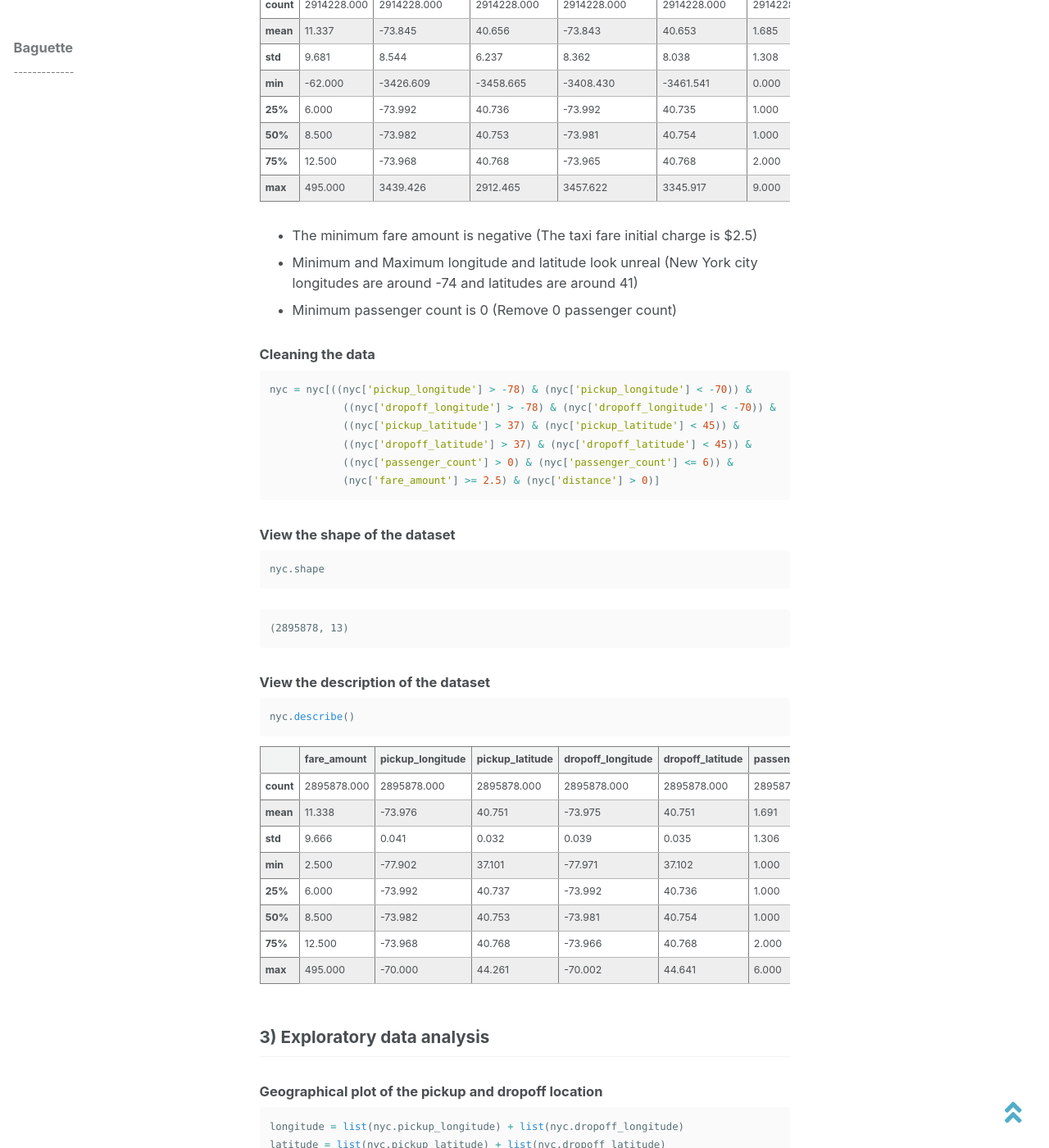
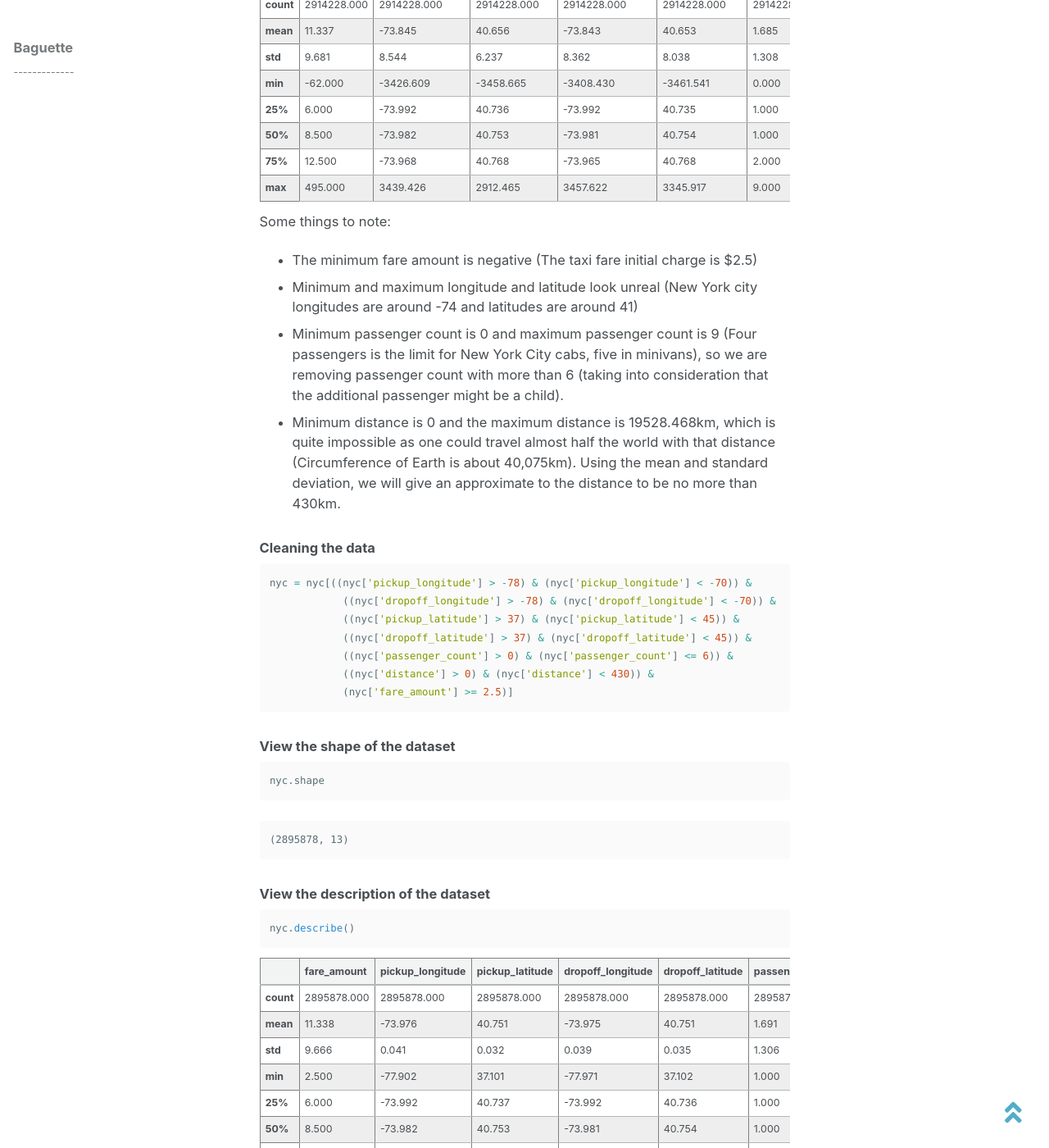
Before and after one commit to baguettexci/baguettexci.gituhb.io, a Jekyll site: the page built from _posts/2018-10-28-NYC-Taxi.md, in a window 1280 px wide and 1400 px high, scrolled down 4106 px. Shown: the whole window at 82% size. Built offline with Jekyll 4.4.1, drawn with Linux system fonts in a browser that asks for light colours; nearby versions of some CDN libraries; formulas are drawn with MathJax 3; some of the changed text lies outside the part shown.

Commit message:
Update 2018-10-28-NYC-Taxi.md

````diff
--- a/_posts/2018-10-28-NYC-Taxi.md
+++ b/_posts/2018-10-28-NYC-Taxi.md
@@ -153,7 +153,7 @@ $${\text Haversine}= {\text 2r\ arcsin}\left(\sqrt {sin^2\left(\frac{\phi_2 - \p
 The haversine formula determines the great-circle distance representing the shortest distance along the surface of the Earth connecting two points(given their longitudes and latitudes), with assumption that the Earth is a sphere.
 <br/>
 
-It's not the best measure because the taxis do not travel along lines, but it's more accurate in terms of an absolute distance than the Manhattan and Euclidean distances made from the absolute latitude and longitude difference. The Manhattan and Euclidean distances are relative and do not take into account the spherical shape of the Earth.
+It's not the best measure because the taxis do not travel along lines, but it's more accurate in terms of an absolute distance than the Manhattan and Euclidean distances, made from the absolute latitude and longitude difference. The Manhattan and Euclidean distances are relative and do not take into account the spherical shape of the Earth.
 
 ```python
 def haversine(lon1, lat1, lon2, lat2):
@@ -441,10 +441,11 @@ nyc.describe()
   </tbody>
 </table>
 </div>
-
+Some things to note:
 * The minimum fare amount is negative (The taxi fare initial charge is $2.5)
-* Minimum and Maximum longitude and latitude look unreal (New York city longitudes are around -74 and latitudes are around 41)
-* Minimum passenger count is 0 (Remove 0 passenger count)
+* Minimum and maximum longitude and latitude look unreal (New York city longitudes are around -74 and latitudes are around 41)
+* Minimum passenger count is 0 and maximum passenger count is 9 (Four passengers is the limit for New York City cabs, five in minivans), so we are removing passenger count with more than 6 (taking into consideration that the additional passenger might be a child).
+* Minimum distance is 0 and the maximum distance is 19528.468km, which is quite impossible as one could travel almost half the world with that distance (Circumference of Earth is about 40,075km). Using the mean and standard deviation, we will give an approximate to the distance to be no more than 430km.
 
 ### Cleaning the data
 ```python
@@ -453,7 +454,8 @@ nyc = nyc[((nyc['pickup_longitude'] > -78) & (nyc['pickup_longitude'] < -70)) &
             ((nyc['pickup_latitude'] > 37) & (nyc['pickup_latitude'] < 45)) &
             ((nyc['dropoff_latitude'] > 37) & (nyc['dropoff_latitude'] < 45)) &
             ((nyc['passenger_count'] > 0) & (nyc['passenger_count'] <= 6)) &
-            (nyc['fare_amount'] >= 2.5) & (nyc['distance'] > 0)]
+            ((nyc['distance'] > 0) & (nyc['distance'] < 430)) &
+            (nyc['fare_amount'] >= 2.5)]
 ```
 
 ### View the shape of the dataset
@@ -611,6 +613,7 @@ nyc.describe()
   </tbody>
 </table>
 </div>
+The summary statistics looks much better.
 
 ## 3) Exploratory data analysis
 ### Geographical plot of the pickup and dropoff location
````
